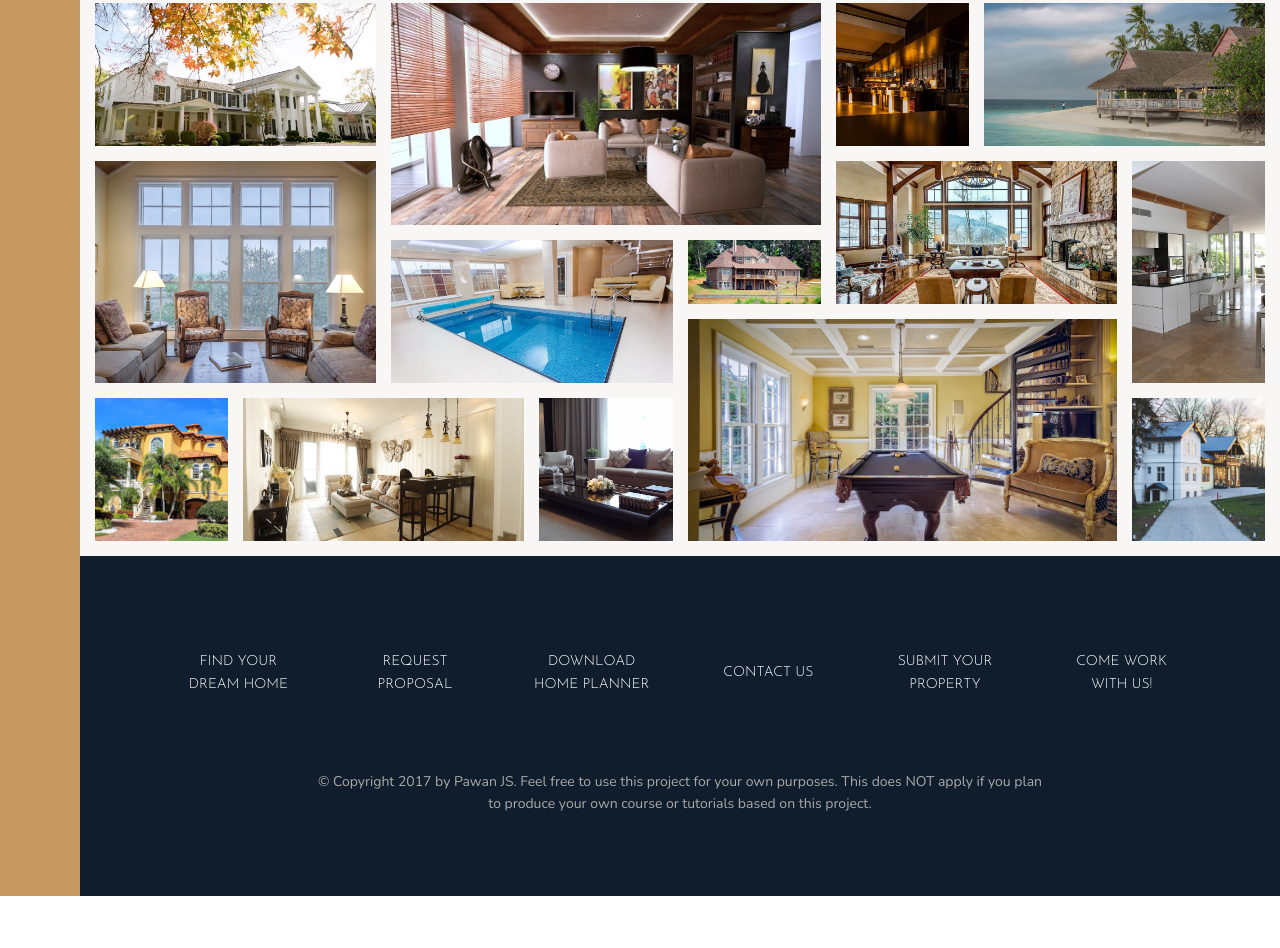
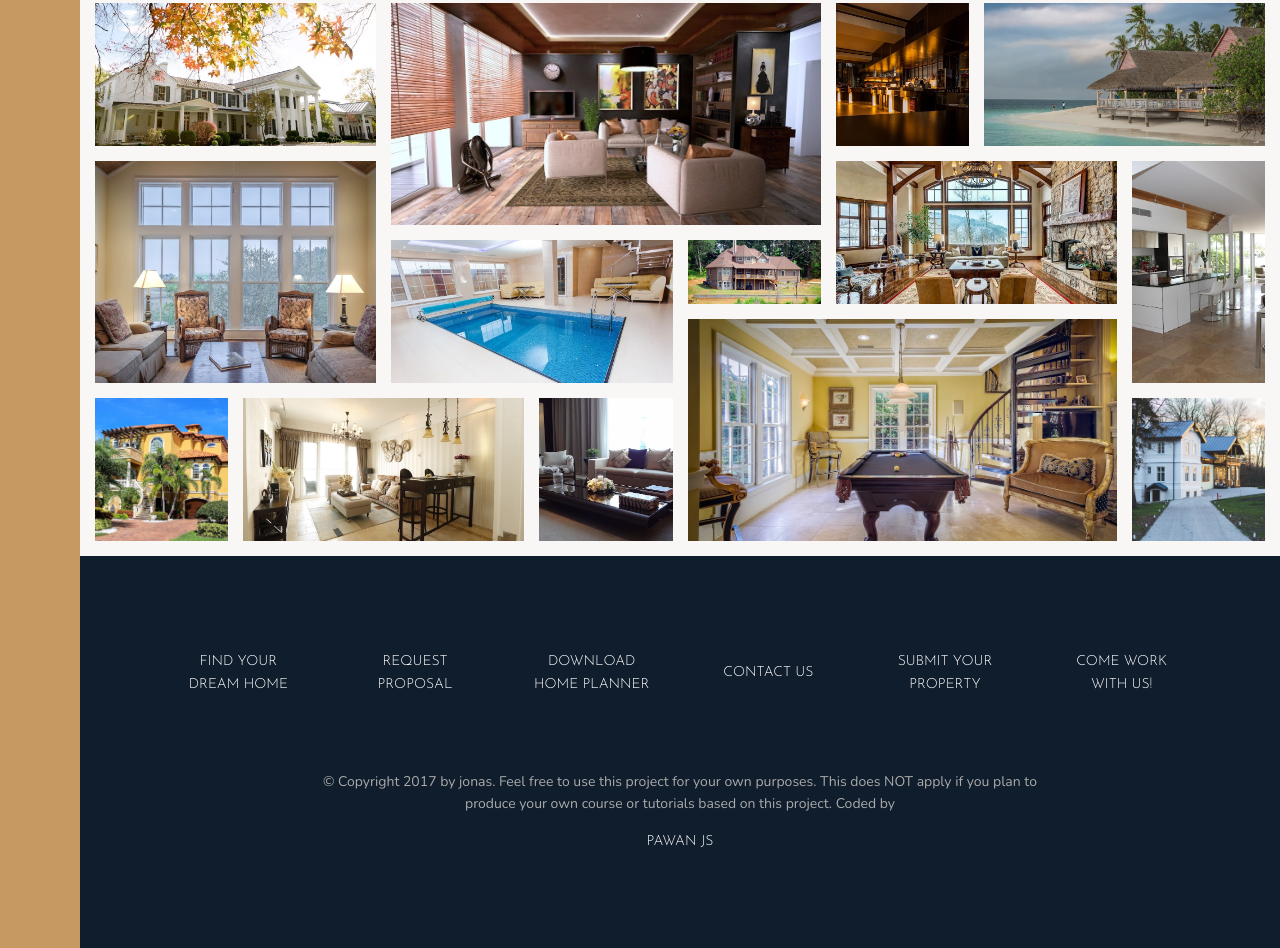
Before and after one commit to PawanJS/nexter, a website: page index.html in a window 1280 px wide. Shown: the part 3084-4032 px from the top of the page. Before the commit the page ends 3980 px from the top, so only its background shows below. Drawn offline with nearby package versions, Linux system fonts and the light colour scheme.

Commit message:
Update index.html

```diff
--- a/index.html
+++ b/index.html
@@ -411,9 +411,9 @@
         </li>
       </ul>
       <p class="copyright">
-        © Copyright 2017 by Pawan JS. Feel free to use this project for your own
+        © Copyright 2017 by jonas. Feel free to use this project for your own
         purposes. This does NOT apply if you plan to produce your own course or
-        tutorials based on this project.
+        tutorials based on this project. Coded by <a href="https://www.pawanjs.xyz/" class="nav__link"> Pawan JS </a>
       </p>
     </footer>
   </body>
```
